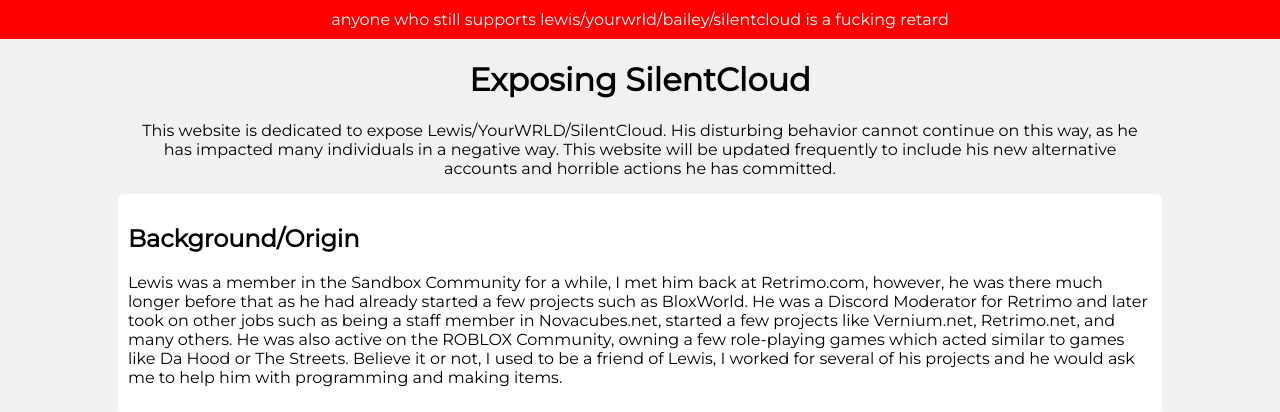
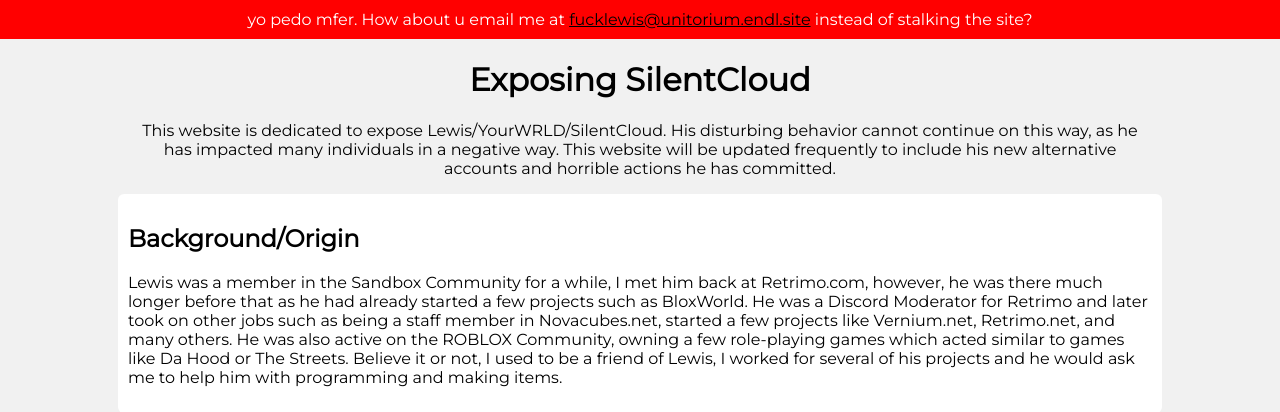
Before and after one commit to superJP335/exposing-lewis, a PHP site: page / in a window 1280 px wide. Shown: the part 47-459 px from the top of the page. Run offline with PHP 8.4, Linux system fonts and the light colour scheme.

Commit message:
smth else

```diff
--- a/index.php
+++ b/index.php
@@ -4,7 +4,7 @@
     <!-- stop stalking the site @Lewis & @Hondo -->
     <meta charset="UTF-8">
     <title>Exposing Lewis/YourWRLD/SilentCloud/Bailey</title>
-    <meta name="keywords" content="lewisfked, lewis pedo, retrimo, brickistic, voixed, bricktoria, bloxpatched, yourwrld, silentcloud, bloxcity patched, vernium, lewis retrimo">
+    <meta name="keywords" content="lewisfked, lewis pedo, retrimo, brickistic, voixed, bricktoria, bloxpatched, yourwrld, silentcloud">
     <meta name="description" content="An entire website dedicated to expose Lewis/YourWRLD/SilentCloud. His disturbing behavior cannot continue on this way. This website will be updated frequently to include his new alternative accounts.">
     <meta name="author" content="The Sandbox Community">
     <meta name="viewport" content="width=device-width, initial-scale=1.0">
@@ -22,7 +22,7 @@
       <li><a href="#contribute">Contribute</a></li>
     </ul>
     <div class="notice">
-      anyone who still supports lewis/yourwrld/bailey/silentcloud is a fucking retard
+      yo pedo mfer. How about u email me at <a href="mailto:fucklewis@unitorium.endl.site">fucklewis@unitorium.endl.site</a> instead of stalking the site?
       </div>
     <div class="subhead">
       <h1 id="expose" class="center">Exposing Lewis</h1>
@@ -87,7 +87,7 @@
       <img src="https://cdn.discordapp.com/attachments/794577234332483644/947281300627288104/unknown.png">
       <p>Now, after all you just witnessed, after all the evidence and proof, you think we are in the wrong because of 1 small detail I will be disclosing, well ur pretty retarded, let me show you, the 1 excuse that was keeping him alive up to this point, the excuse that will now be worthless, it is.....</p>
       <b>I am 13!</b>
-      <p>But now, take a look at this! Oh no! He is fucking contradicting himself yet again!</p>
+      <p id="clown">But now, take a look at this! Oh no! He is fucking contradicting himself yet again!</p>
       <img src="https://cdn.discordapp.com/attachments/947283257727275108/947585040806727700/bfvb.PNG">
       <img src="https://cdn.discordapp.com/attachments/947283257727275108/947585041003843594/xc.PNG">
       <p>These messages were said in the Bopimo.com discord server, a server his Lewis account is still in, you can clearly see he is implying that he is <b>17</b> and NOT <b>13</b></p>
@@ -100,6 +100,10 @@
       <p>Oh wow, would you look at that! I'm gonna get exposed by the pedophile himself! Already a great start when you need to use a framework and Lorem Ipsum placeholder text...</p>
       <img style="width:900px;" src="https://cdn.discordapp.com/attachments/942089490443407400/947606887237566484/unknown.png">
       <p>If he seriously thinks he's going to get away from this by lying to his players and making fun of it, well you can consider him as the entire entertainement industry right in front of you (PS: stop stalking the site @Hondo @Lewis)</p>
+      <p>UPDATE 2: AWWW SO SAD, HES NOW BURNT OUT BECAUSE HE CANT FIGHT BACK AT THE TRUTH 😭😭😭</p>
+      <img src="https://cdn.discordapp.com/attachments/947908495376805918/947916208794128434/image_2022-02-28_130032.png">
+      <p>That announcement IS pathetic. Trying to gain sympathy towards ur fans & players by lying that I am a "sad person" and that "I am looking for drama" is fucking obsene and pathetic. Why can't he just admit so that this drama ends? And that is the thing. This ENTIRE deal could have stopped when I first exposed him, and this website would have never existed and everyone would be happy. But no! He is incapable of moving on, so he pitifully makes alt accounts to then make sites, and once he gets exposed, he makes a new account/identity. He is really on par with Icseon/Energycell.</p>
+      <p>Oh, and that VC excuse to confirm his age? Bullshit. Wanna know why it is bullshit? Well, take it from Mr. Lewis <a href="#clown">himself</a>. Not matter if you spend 500 hours in VC, chatting, speaking, signing, or whatever, it won't alter the fact that you are <b style="font-size:32px;">17</b></p>
       <p>Now, onto the conclusion.</p>
     </div>
     <div class="card card-center">
```
